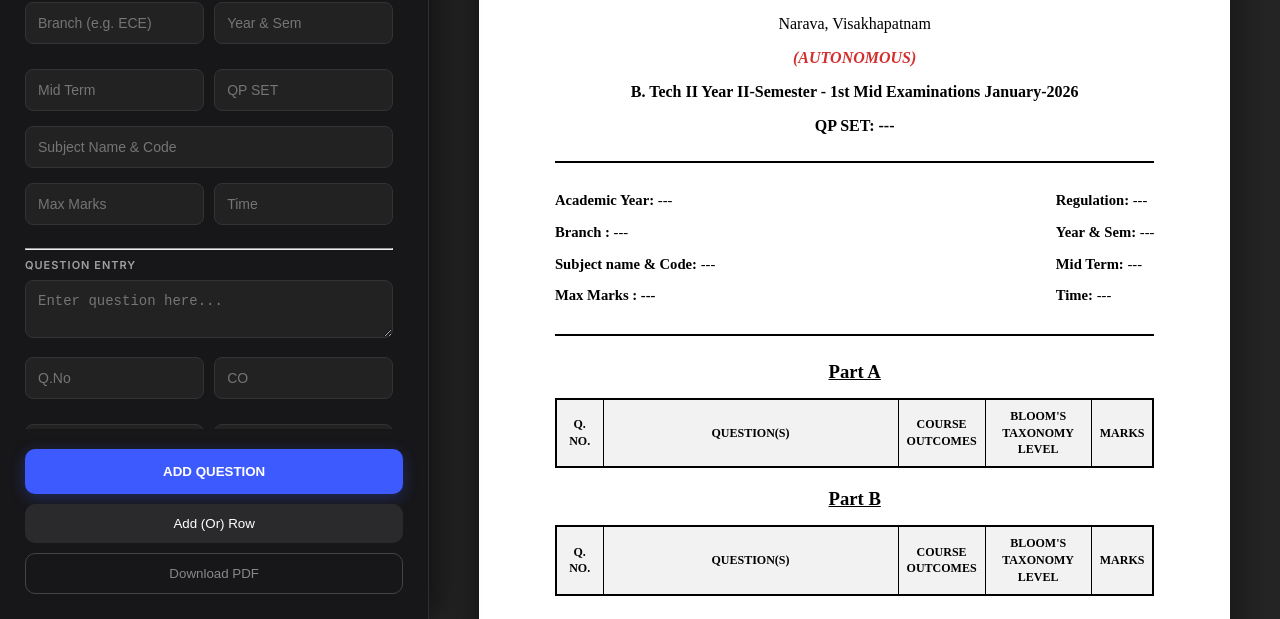
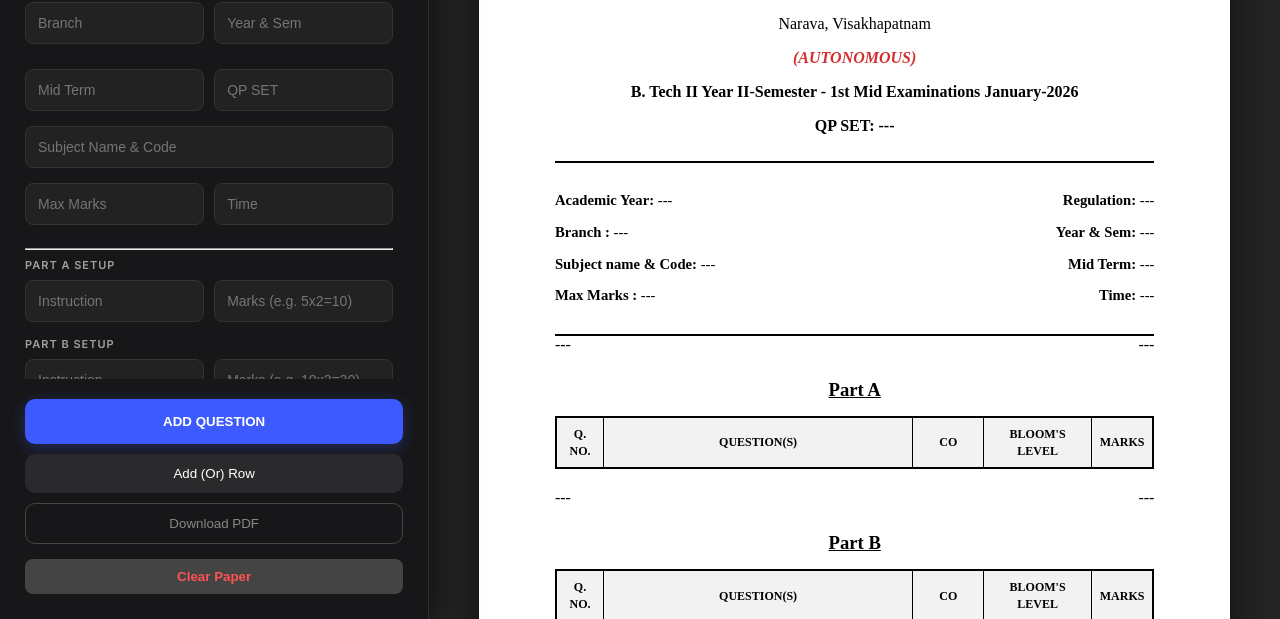
Before and after one commit to dineshkarthik030611-commits/VIET-SMART-GEN, a plain HTML site: page index.html in a window 1280 px wide. Shown: the part 181-800 px from the top of the page. Drawn offline with nearby package versions, Linux system fonts and the light colour scheme.

Commit message:
Update index.html

```diff
--- a/index.html
+++ b/index.html
@@ -14,7 +14,7 @@
             <div class="popup-icon">⚠️</div>
             <h3>Redundancy Alert</h3>
             <p id="alert-message"></p>
-            <button onclick="closeModal()">Review Question</button>
+            <button class="btn-glow" onclick="closeModal()">Review Question</button>
         </div>
     </div>
 
@@ -28,17 +28,30 @@
             <div class="input-section scrollable">
                 <label>Paper Header Details</label>
                 <div class="form-grid">
-                    <input type="text" id="acadYear" placeholder="Academic Year" onkeyup="syncAll()">
-                    <input type="text" id="regulation" placeholder="Regulation" onkeyup="syncAll()">
-                    <input type="text" id="branch" placeholder="Branch (e.g. ECE)" onkeyup="syncAll()">
-                    <input type="text" id="yearSem" placeholder="Year & Sem" onkeyup="syncAll()">
-                    <input type="text" id="midTerm" placeholder="Mid Term" onkeyup="syncAll()">
-                    <input type="text" id="qpSet" placeholder="QP SET" onkeyup="syncAll()">
+                    <input type="text" id="acadYear" placeholder="Academic Year" oninput="syncAll()">
+                    <input type="text" id="regulation" placeholder="Regulation" oninput="syncAll()">
+                    <input type="text" id="branch" placeholder="Branch" oninput="syncAll()">
+                    <input type="text" id="yearSem" placeholder="Year & Sem" oninput="syncAll()">
+                    <input type="text" id="midTerm" placeholder="Mid Term" oninput="syncAll()">
+                    <input type="text" id="qpSet" placeholder="QP SET" oninput="syncAll()">
                 </div>
-                <input type="text" id="subjNameCode" placeholder="Subject Name & Code" onkeyup="syncAll()">
+                <input type="text" id="subjNameCode" placeholder="Subject Name & Code" oninput="syncAll()">
                 <div class="form-grid">
-                    <input type="text" id="maxMarks" placeholder="Max Marks" onkeyup="syncAll()">
-                    <input type="text" id="duration" placeholder="Time" onkeyup="syncAll()">
+                    <input type="text" id="maxMarks" placeholder="Max Marks" oninput="syncAll()">
+                    <input type="text" id="duration" placeholder="Time" oninput="syncAll()">
+                </div>
+
+                <hr class="divider">
+                <label>Part A Setup</label>
+                <div class="form-grid">
+                    <input type="text" id="partAInst" placeholder="Instruction" oninput="syncAll()">
+                    <input type="text" id="partAMarks" placeholder="Marks (e.g. 5x2=10)" oninput="syncAll()">
+                </div>
+
+                <label>Part B Setup</label>
+                <div class="form-grid">
+                    <input type="text" id="partBInst" placeholder="Instruction" oninput="syncAll()">
+                    <input type="text" id="partBMarks" placeholder="Marks (e.g. 10x3=30)" oninput="syncAll()">
                 </div>
 
                 <hr class="divider">
@@ -55,9 +68,9 @@
                     <option value="part-b-body">Part B (Descriptive)</option>
                 </select>
 
-                <div class="used-topics-container" style="margin-top: 20px;">
+                <div class="used-topics-container">
                     <label>Topics Already Used</label>
-                    <ul id="used-topics" style="font-size: 12px; color: #3d5afe; font-weight: bold; list-style: none; padding: 0;"></ul>
+                    <ul id="used-topics"></ul>
                 </div>
             </div>
 
@@ -65,6 +78,7 @@
                 <button onclick="addQuestion()" class="btn-glow">Add Question</button>
                 <button onclick="addOrRow()" class="btn-dark">Add (Or) Row</button>
                 <button onclick="downloadPDF()" class="btn-outline">Download PDF</button>
+                <button onclick="clearAll()" style="background:#444; color:#ff5252; border:none; padding:10px; border-radius:8px; cursor:pointer; font-weight:bold; margin-top:5px;">Clear Paper</button>
             </div>
         </div>
 
@@ -80,41 +94,49 @@
 
                 <div class="meta-section">
                     <div class="meta-col">
-                        <p><b>Academic Year:</b> <span id="v-acad">---</span></p>
+                        <p><b>Academic Year:</b> <span id="v-acadyear">---</span></p>
                         <p><b>Branch :</b> <span id="v-branch">---</span></p>
                         <p><b>Subject name & Code:</b> <span id="v-subj">---</span></p>
-                        <p><b>Max Marks : <span id="v-max">---</span></b></p>
+                        <p><b>Max Marks :</b> <span id="v-maxmarks">---</span></p>
                     </div>
-                    <div class="meta-col text-right">
-                        <p><b>Regulation:</b> <span id="v-reg">---</span></p>
+                    <div class="meta-col text-right" style="text-align: right;">
+                        <p><b>Regulation:</b> <span id="v-regulation">---</span></p>
                         <p><b>Year & Sem:</b> <span id="v-yearsem">---</span></p>
-                        <p><b>Mid Term:</b> <span id="v-mid">---</span></p>
-                        <p><b>Time:</b> <span id="v-time">---</span></p>
+                        <p><b>Mid Term:</b> <span id="v-midterm">---</span></p>
+                        <p><b>Time:</b> <span id="v-duration">---</span></p>
                     </div>
                 </div>
 
+                <div class="instruction-row">
+                    <span id="v-partAInst">---</span>
+                    <span id="v-partAMarks" style="float:right">---</span>
+                </div>
                 <div class="part-header">Part A</div>
                 <table class="official-table">
                     <thead>
                         <tr>
                             <th width="8%">Q. No.</th>
                             <th width="52%">Question(s)</th>
-                            <th width="12%">Course Outcomes</th>
-                            <th width="18%">Bloom's taxonomy level</th>
+                            <th width="12%">CO</th>
+                            <th width="18%">Bloom's Level</th>
                             <th width="10%">Marks</th>
                         </tr>
                     </thead>
                     <tbody id="part-a-body"></tbody>
                 </table>
 
-                <div class="part-header" style="margin-top:20px;">Part B</div>
+                <div class="instruction-row" style="margin-top:20px;">
+                    <span id="v-partBInst">---</span>
+                    <span id="v-partBMarks" style="float:right">---</span>
+                </div>
+                <div class="part-header">Part B</div>
                 <table class="official-table">
                     <thead>
                         <tr>
                             <th width="8%">Q. No.</th>
                             <th width="52%">Question(s)</th>
-                            <th width="12%">Course Outcomes</th>
-                            <th width="18%">Bloom's taxonomy level</th>
+                            <th width="12%">CO</th>
+                            <th width="18%">Bloom's Level</th>
                             <th width="10%">Marks</th>
                         </tr>
                     </thead>
```
